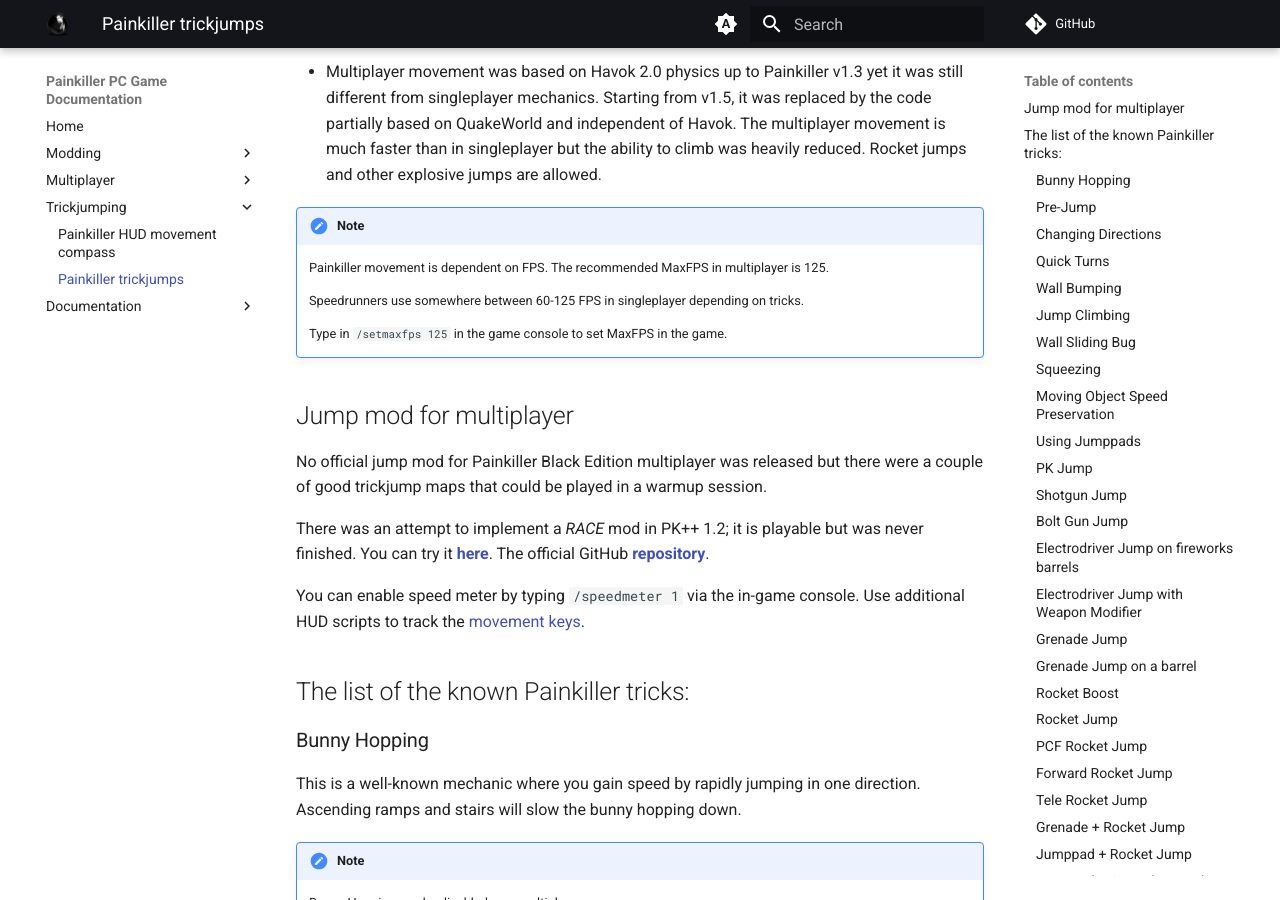
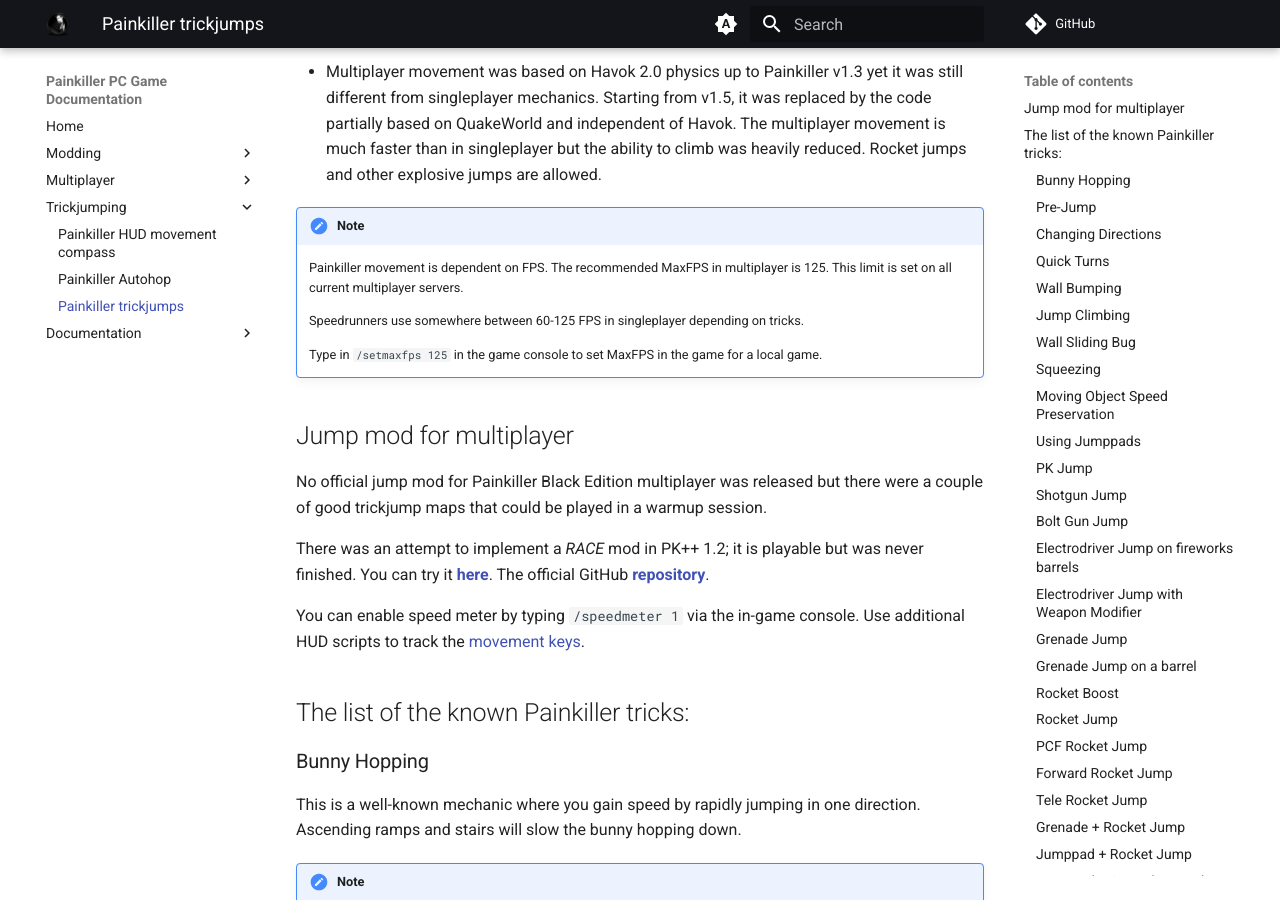
Before and after one commit to t3r6/pkdocs, an MkDocs documentation site: the page built from docs/guides/trickjumping/pk-trickjumps.md, in a window 1280 px wide and 900 px high, scrolled down 365 px. Built offline with MkDocs 1.6.1 and Material for MkDocs 9.7.7, drawn with Linux system fonts in a browser that asks for light colours; comment, search, counter and statistics services are not loaded; some of the changed text lies outside the part shown.

Commit message:
feat: Add autohop code

```diff
--- a/docs/guides/trickjumping/pk-trickjumps.md
+++ b/docs/guides/trickjumping/pk-trickjumps.md
@@ -8,11 +8,11 @@
 * Multiplayer movement was based on Havok 2.0 physics up to Painkiller v1.3 yet it was still different from singleplayer mechanics. Starting from v1.5, it was replaced by the code partially based on QuakeWorld and independent of Havok. The multiplayer movement is much faster than in singleplayer but the ability to climb was heavily reduced. Rocket jumps and other explosive jumps are allowed.
 
 !!! Note
-    Painkiller movement is dependent on FPS. The recommended MaxFPS in multiplayer is 125.
+    Painkiller movement is dependent on FPS. The recommended MaxFPS in multiplayer is 125. This limit is set on all current multiplayer servers.
 
     Speedrunners use somewhere between 60-125 FPS in singleplayer depending on tricks.
 
-    Type in `/setmaxfps 125` in the game console to set MaxFPS in the game.
+    Type in `/setmaxfps 125` in the game console to set MaxFPS in the game for a local game.
 
 ## Jump mod for multiplayer
 
@@ -101,6 +101,8 @@
 ### Using Jumppads
 
 Jumppads will transfer all your input speed to the jump speed. The faster you be before landing on a jumppad, the longer distance it will push you out.
+
+Jumppad physics is FPS-dependent. The more FPS you have, the smaller jump you get. If you create a multiplayer map, make sure to type in `/setmaxfps 125` in the game console to set MaxFPS to test the map locally with the recommended physics setting.
 
 !!! Note
     It is worth mentioning that there is air control in Painkiller if you are launched in the air with some horizontal speed. However, if you are launched with zero horizontal speed, the air control does not work. This is the reason for a problem when you can be locked up jumping on a jumppad and can do nothing about it and, unlike in Quake, jumppads in Painkiller do not absorb the fall damage.
--- a/mkdocs.yml
+++ b/mkdocs.yml
@@ -71,6 +71,7 @@
     - guides/multiplayer/command-options.md
   - Trickjumping:
     - guides/trickjumping/pk-hud-movement-compass.md
+    - guides/trickjumping/pk-autohop.md
     - guides/trickjumping/pk-trickjumps.md
   - Documentation:
     - mkdocs-dev.md
```
Also changed, not shown: docs/guides/trickjumping/pk-autohop.md (added, +11 -0 lines), 1 other file.
